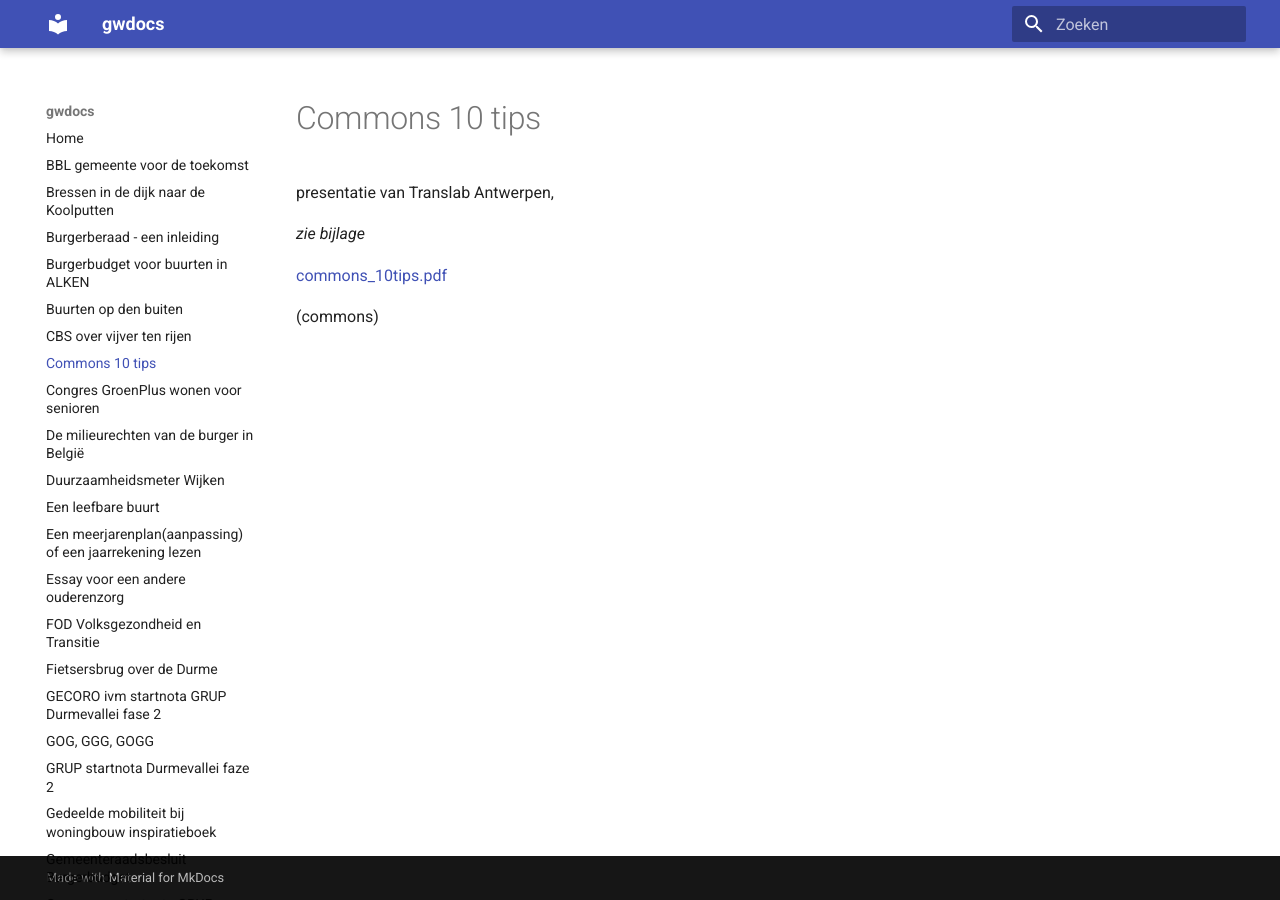
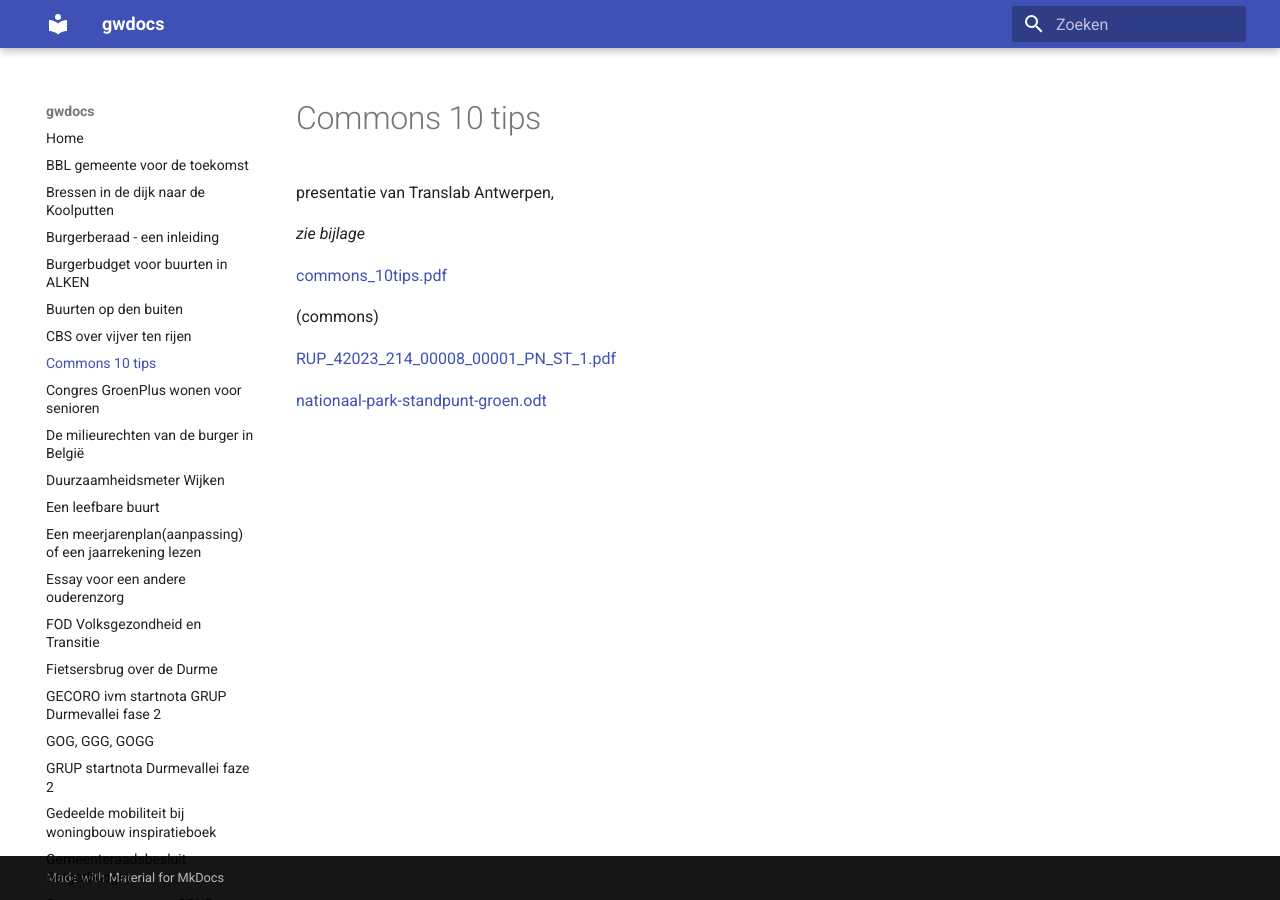
Before and after one commit to groenwaasmunster/gwdocs, an MkDocs documentation site: the page built from docs/Commons 10 tips.md, in a window 1280 px wide. Built offline with MkDocs 1.6.1 and Material for MkDocs 9.7.7, drawn with Linux system fonts in a browser that asks for light colours.

Commit message:
Update Commons 10 tips.md

```diff
--- a/docs/Commons 10 tips.md
+++ b/docs/Commons 10 tips.md
@@ -5,3 +5,7 @@ presentatie van Translab Antwerpen,
 [commons_10tips.pdf](best/commons_10tips.pdf)
 
 (commons)
+
+[RUP_42023_214_00008_00001_PN_ST_1.pdf](https://github.com/groenwaasmunster/gwdocs/files/15448655/RUP_42023_214_00008_00001_PN_ST_1.pdf)
+
+[nationaal-park-standpunt-groen.odt](https://github.com/groenwaasmunster/gwdocs/files/15448656/nationaal-park-standpunt-groen.odt)
```
